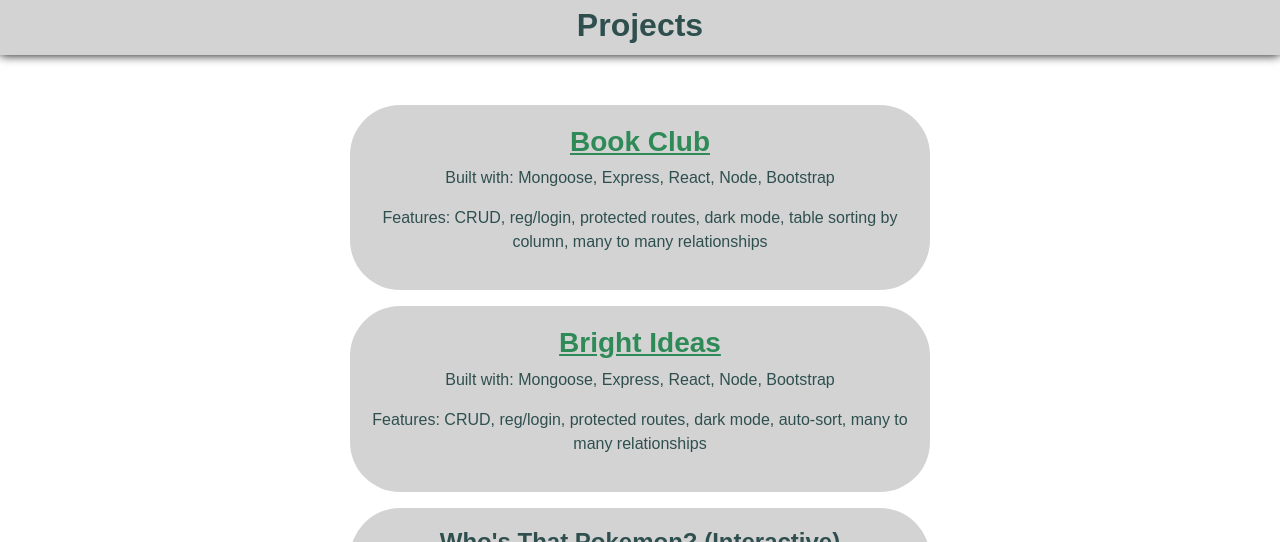
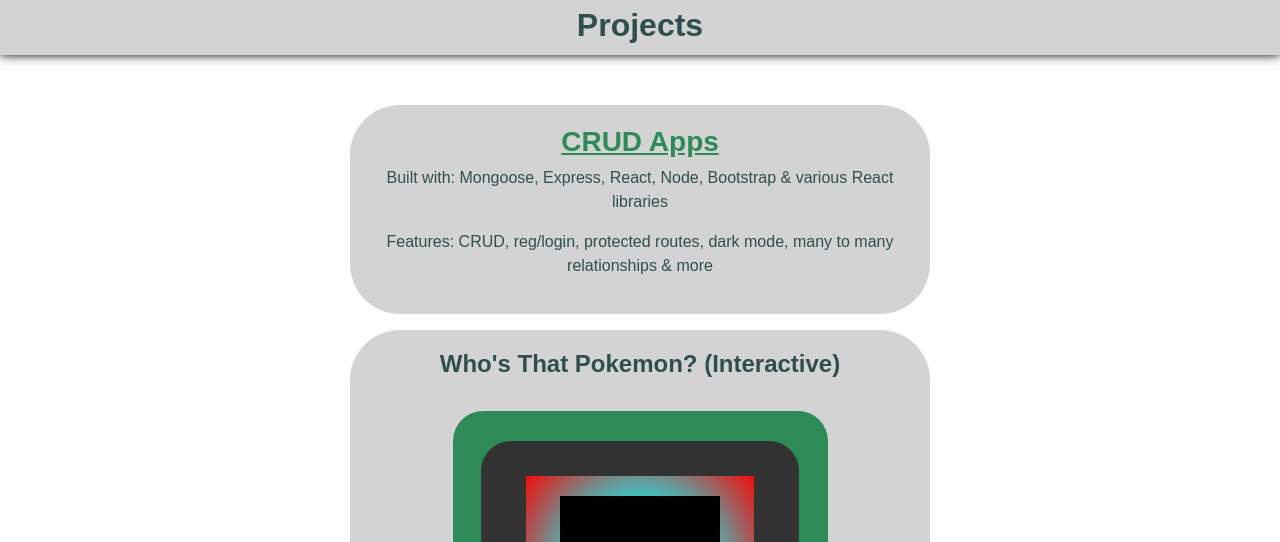
Before and after one commit to tylerwertman/website-fullstack, a React (Create React App) app in the folder client/: page / in a window 1280 px wide. Shown: the part 1000-1542 px from the top of the page. Built offline with nearby package versions, Linux system fonts and the light colour scheme; no server answers; grey boxes are pictures that could not be loaded.

Commit message:
crudApps

```diff
--- a/client/src/Components/Projects.jsx
+++ b/client/src/Components/Projects.jsx
@@ -8,15 +8,9 @@ const Projects = (props) => {
         <div className={darkMode ? "section projectsDark" : "section projects"} id="projects">
             <h2>Projects</h2>
             <div className={darkMode ? "contentDark mb-3" : "content mb-3"}>
-                <a href="http://bookclub.tylerw.xyz"><h3>Book Club</h3></a>
-                <p>Built with: Mongoose, Express, React, Node, Bootstrap</p>
-                <p>Features: CRUD, reg/login, protected routes, dark mode, table sorting by column, many to many relationships</p>
-            </div>
-
-            <div className={darkMode ? "contentDark mb-3" : "content mb-3"}>
-                <a href="http://brightideas.tylerw.xyz"><h3>Bright Ideas</h3></a>
-                <p>Built with: Mongoose, Express, React, Node, Bootstrap</p>
-                <p>Features: CRUD, reg/login, protected routes, dark mode, auto-sort, many to many relationships</p>
+                <a href="http://crudApps.tylerw.xyz"><h3>CRUD Apps</h3></a>
+                <p>Built with: Mongoose, Express, React, Node, Bootstrap & various React libraries</p>
+                <p>Features: CRUD, reg/login, protected routes, dark mode, many to many relationships & more</p>
             </div>
             <div className={darkMode ? "contentDark" : "content"}>
                 <WTP />
```
